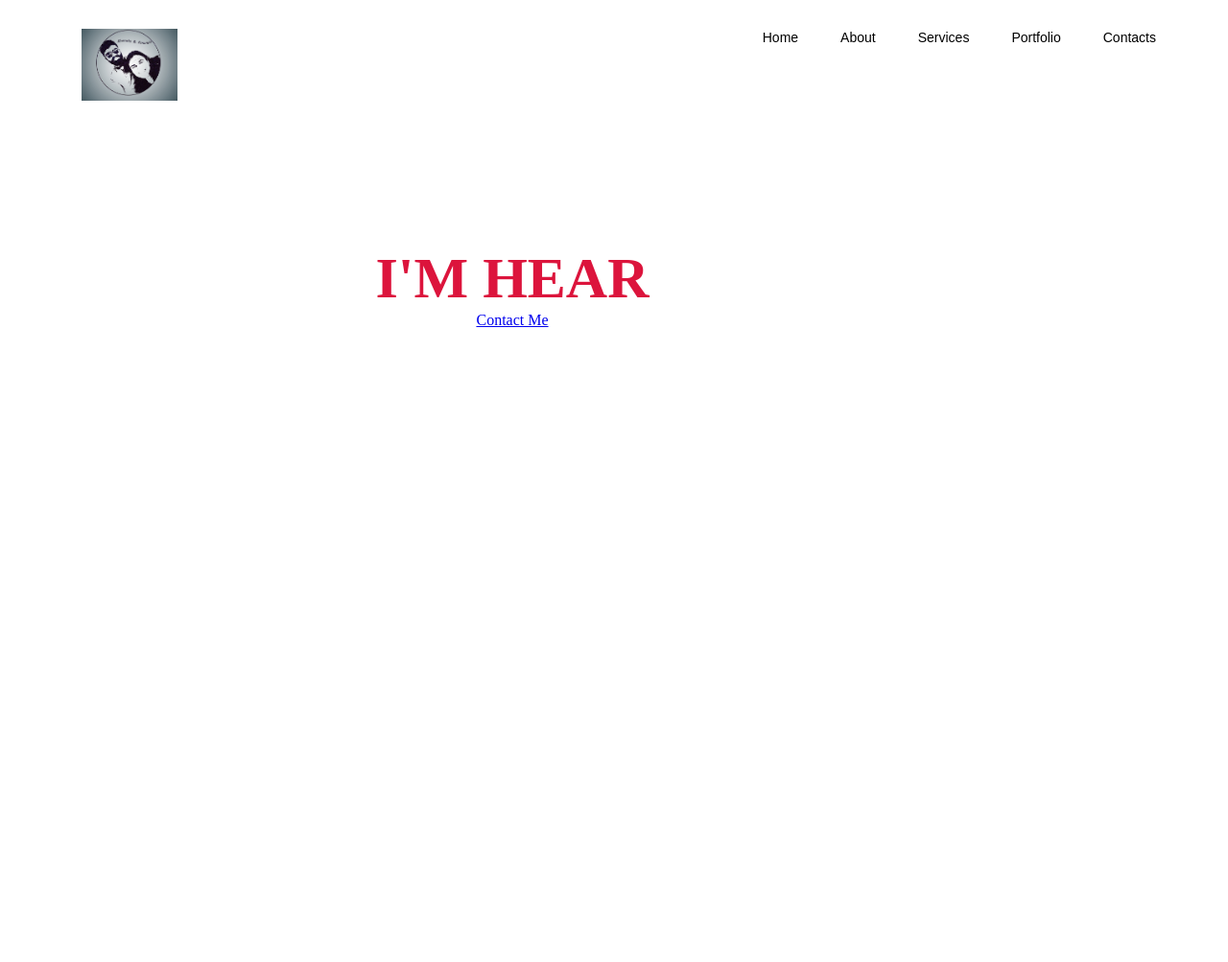
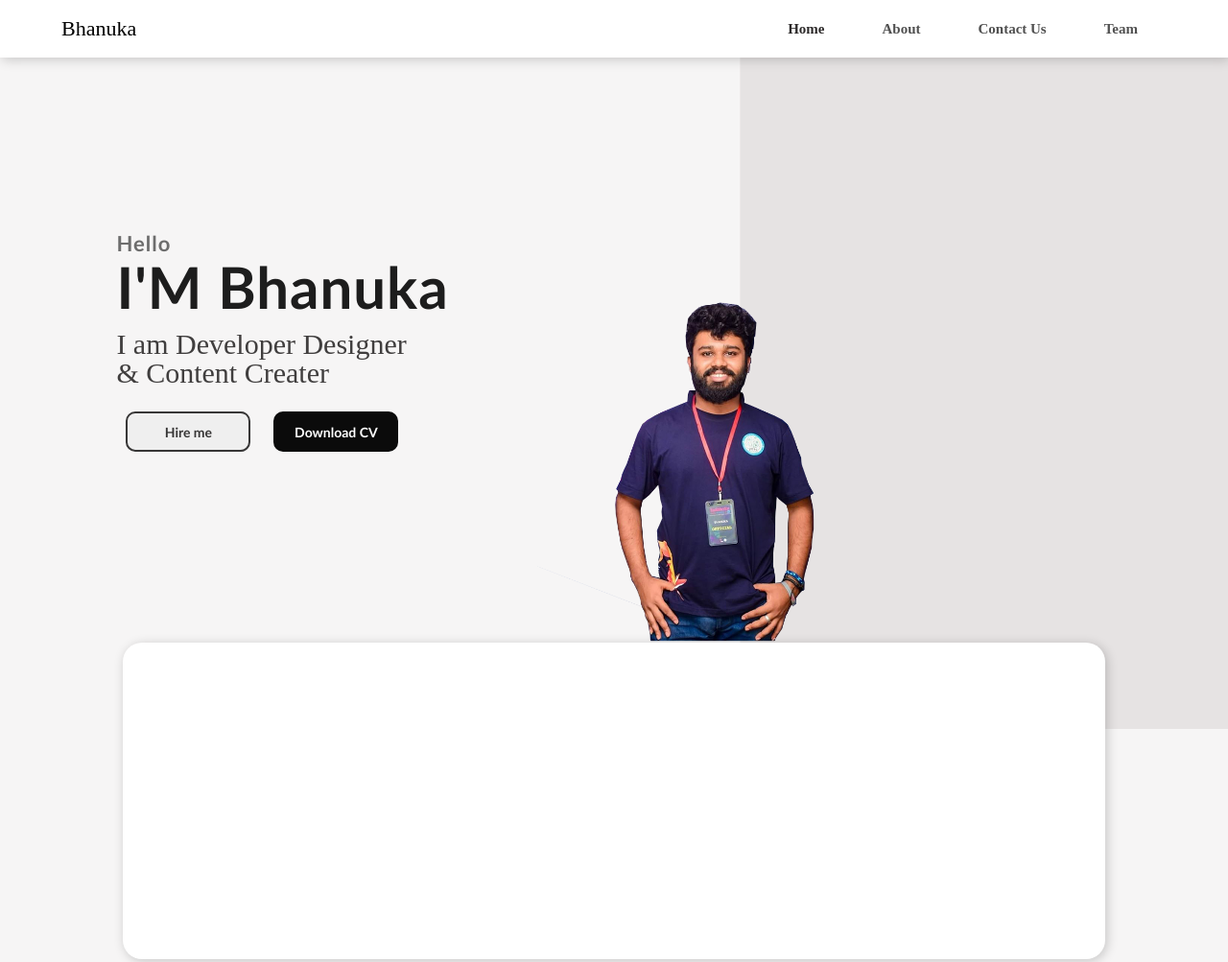
Before and after one commit to iamBhanuka/bhanuka, a plain HTML site: page index.html in a window 1280 px wide. Shown: the top 1003 px of the page at 96% size. Before the commit the page ends 800 px from the top, so only its background shows below. Drawn offline with Linux system fonts and the light colour scheme.

Commit message:
add photo

```diff
--- a/index.html
+++ b/index.html
@@ -5,23 +5,30 @@
     <link rel="stylesheet" href="style.css" />
   </head>
   <body>
-    <header>
-      <div class="wrapper">
-        <div class="logo">
-          <img src="LOGO.jpg" alt="logo" />
+    <section>
+        <!-------------------------nav-->
+        <nav>
+            <!---------logo-->
+            <a href="#" class="logo">Bhanuka</a>
+            <!----------menu-->
+            <ul>
+                <li><a href="#" class="active">Home</a></li>
+                <li><a href="#">About</a></li>
+                <li><a href="#">Contact Us</a></li>
+                <li><a href="#">Team</a></li>
+            </ul>
+        </nav>
+        <div>
+            <div class="text-conatiner">
+                <p>Hello</p>
+                <p>I'M Bhanuka</p>
+                <p>I am Developer Designer <br>& Content Creater</p>
+                <button class="hire-btn">Hire me</button>
+                 <button class="down-cv">Download CV</button>
+            </div>
+            <img src="images/model.png" class="model" alt="model">
         </div>
-        <ul class="nav-area">
-          <li><a href="#">Home</a></li>
-          <li><a href="#">About</a></li>
-          <li><a href="#">Services</a></li>
-          <li><a href="#">Portfolio</a></li>
-          <li><a href="#">Contacts</a></li>
-        </ul>
-      </div>
-      <div class="welcome-text">
-        <h1>I'm Hear</h1>
-        <a href="#">Contact Me</a>
-      </div>
-    </header>
-  </body>
+    </section>
+    <dev class="about-container"></dev>
+
 </html>
--- a/style.css
+++ b/style.css
@@ -1,49 +1,117 @@
-* {
-  margin: 0;
-  padding: 0;
+@charset "utf-8";
+body {
+  background-color: #f6f5f5;
+  margin: 0px;
+  padding: 0px;
 }
-.wrapper {
-  width: 1170px;
-  margin: auto;
+ul {
+  list-style: none;
 }
-header {
-  background: url;
+a {
+  text-decoration: none;
 }
-.nav-area {
-  float: right;
-  list-style: none;
-  margin-top: 30px;
+section {
+  width: 100%;
+  height: 95vh;
+  background-image: url(images/bg.png);
+  background-repeat: no-repeat;
+  background-size: cover;
+  position: relative;
 }
-.nav-area li {
-  display: inline-block;
+nav {
+  display: flex;
+  justify-content: space-between;
+  align-items: center;
+  height: 60px;
+  background-color: #ffffff;
+  box-shadow: 2px 2px 12px rgba(0, 0, 0, 0.2);
+  padding: 0px 5%;
 }
-.nav-area li a {
-  color: #000;
-  text-decoration: none;
-  padding: 5px 20px;
-  font-family: sans-serif;
-  font-size: 14px;
+nav ul {
+  display: flex;
 }
-.nav-area li a:hover {
-  background: blueviolet;
-  color: chartreuse;
+nav ul li a {
+  margin: 30px;
+  font-family: myriad pro regular;
+  color: #505050;
+  font-size: 15px;
+  font-weight: 700;
 }
-.logo img {
-  margin: 30px;
-  width: 100px;
-  float: left;
-  height: auto;
+.logo {
+  font-family: RoadTest;
+  color: #000000;
+  font-size: 22px;
 }
-.welcome-text {
-  position: absolute;
-  height: 600px;
-  width: 300px;
-  margin: 20% 30%;
-  text-align: center;
+.active {
+  font-weight: bold;
+  color: #2d2a2a;
 }
-.welcome-text h1 {
-  text-align: center;
-  color: crimson;
-  text-transform: uppercase;
+.text-conatiner p:nth-child(1) {
+  font-family: Calibri;
+  font-weight: bold;
+  letter-spacing: 1px;
+  color: #6d6d6d;
+  font-size: 22px;
+}
+.text-conatiner p:nth-child(2) {
+  font-family: calibri;
+  font-weight: bold;
+  letter-spacing: 1px;
+  color: #1d1d1d;
   font-size: 60px;
 }
+.text-conatiner p:nth-child(3) {
+  font-family: myriad pro regular;
+  color: #403e3e;
+  font-size: 30px;
+  line-height: 30px;
+}
+.text-conatiner p {
+  line-height: 0px;
+  margin: 45px 0px 25px;
+}
+.text-conatiner {
+  position: absolute;
+  left: 13%;
+  top: 42%;
+  transform: translate(-13%, -42%);
+}
+.text-conatiner button {
+  width: 130px;
+  height: 42px;
+  border-radius: 10px;
+  font-family: calibri;
+  font-weight: bold;
+  font-size: 14px;
+  outline: none;
+  margin: 0px 10px;
+}
+.hire-btn {
+  border: 2px solid #373636;
+  color: #373636;
+}
+.down-cv {
+  background-color: #0b0b0b;
+  color: #ffffff;
+  border: none;
+}
+button:active {
+  transform: scale(1.1);
+}
+.model {
+  height: 660px;
+  position: absolute;
+  bottom: 50px;
+  left: 70%;
+  transform: translateX(-90%);
+}
+.about-container {
+  width: 80%;
+  height: 330px;
+  background-color: #ffffff;
+  border-radius: 20px;
+  box-shadow: 2px 2px 12px rgba(0, 0, 0, 0.2);
+  display: flex;
+  margin: -7% auto 20px auto;
+  position: relative;
+}
```
Also changed, not shown: images/about-img.png (added), images/bg.png (added), images/model.png (added), images/project in your mind.png (added), images/services-1.png (added), images/services-2.png (added), images/servies-3.png (added).
